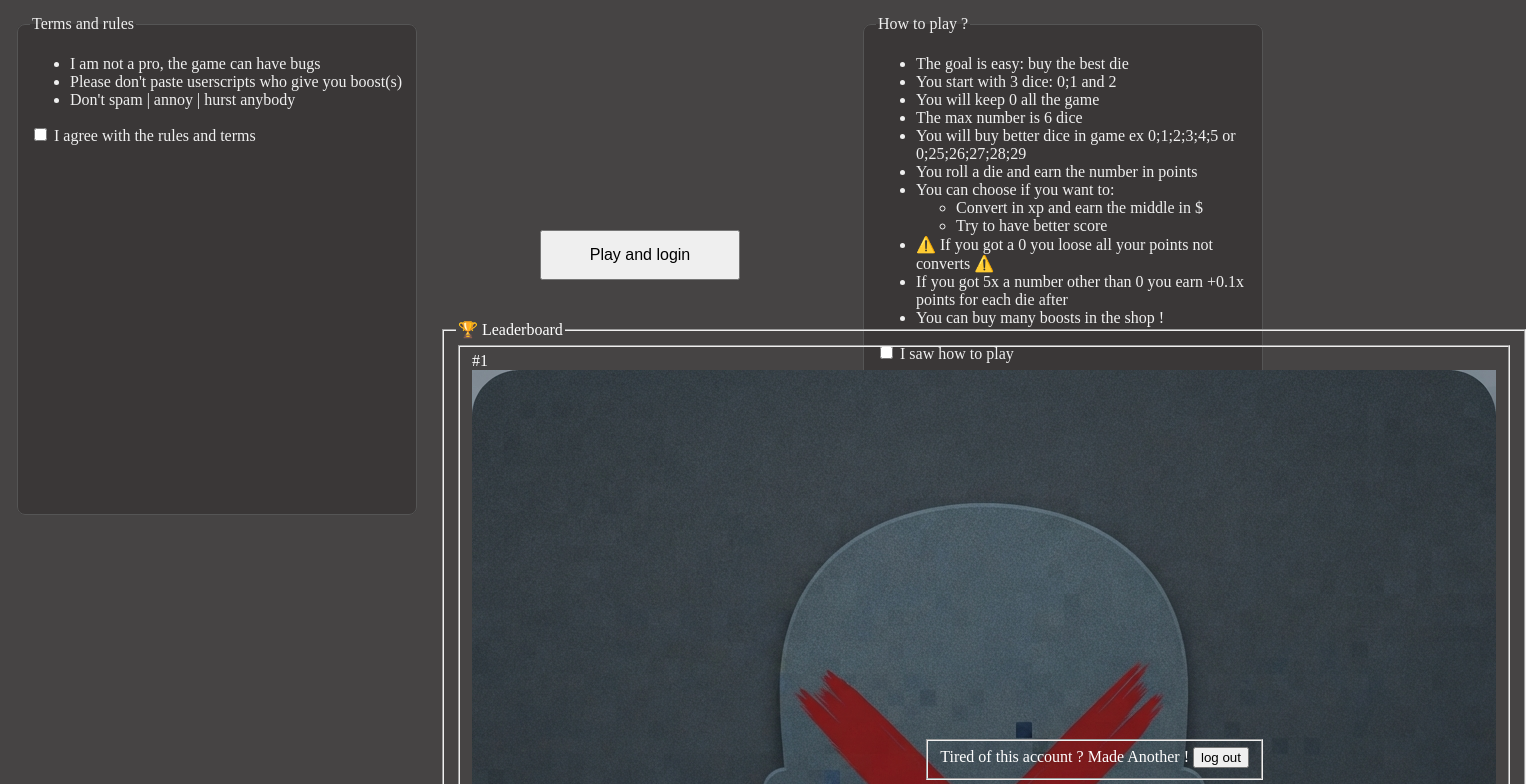
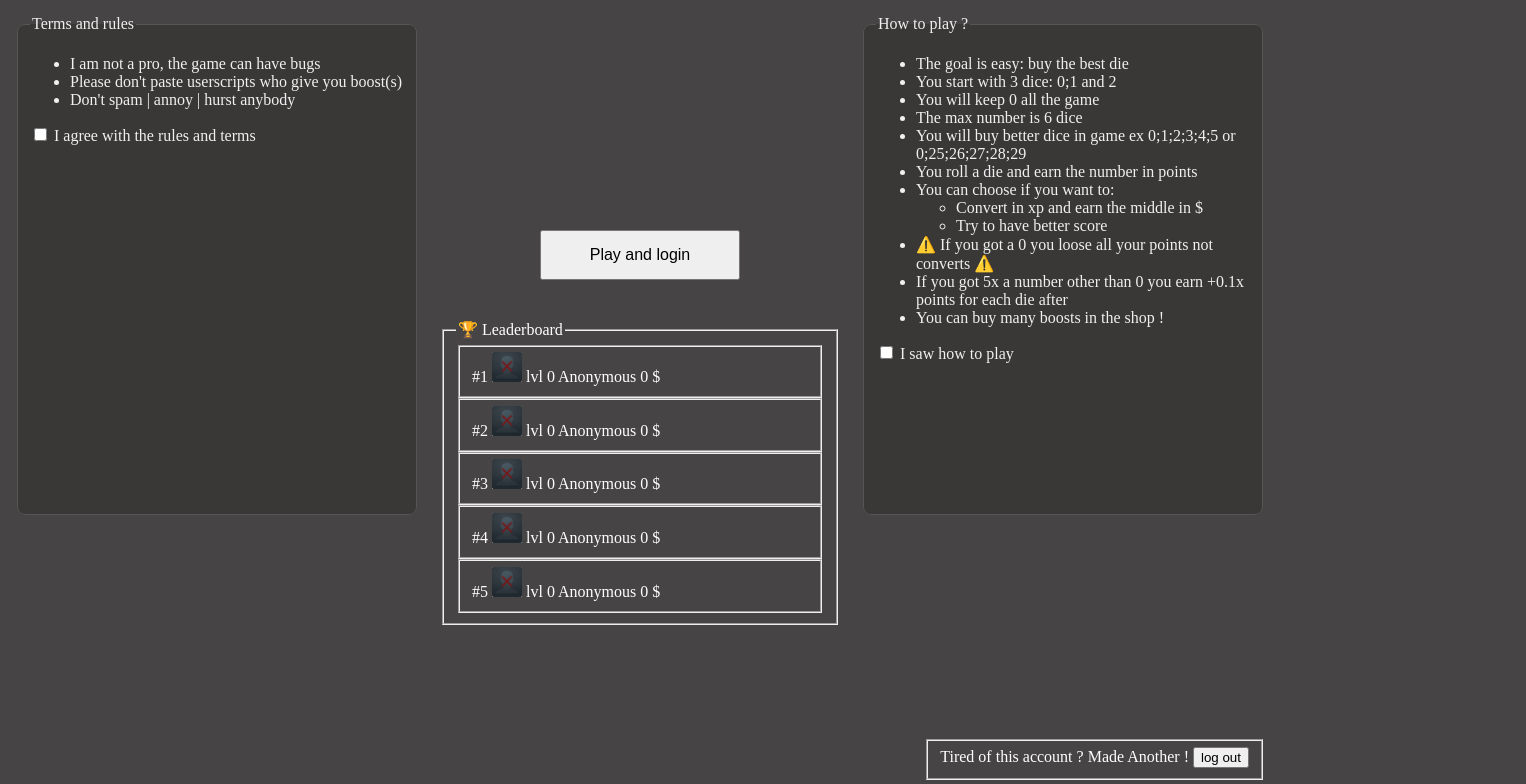
Before and after one commit to DDio-official/DD.io, a plain HTML site: page index.html in a window 1280 px wide. Shown: the top 784 px of the page, 1526 px wide, since content can reach past the window. Drawn offline with Linux system fonts and the light colour scheme.

Commit message:
Add files via upload

```diff
--- a/acceuil.css
+++ b/acceuil.css
@@ -100,3 +100,8 @@ html, body {
     line-height: 1;
     transition: transform 0.1s ease-in-out;
 }
+
+.pdp {
+    width: 30px;
+    height: 30px;
+}
--- a/index.html
+++ b/index.html
@@ -75,7 +75,7 @@
             <div class="leaderboard-row">
                 <fieldset>
                     <span class="rank">#1</span>
-                    <img class="pdp" src="" alt="pdp">
+                    <img class="pdp" src="./test.png" alt="pdp">
                     <span class="lvl"></span>
                     <span class="name"></span>
                     <span class="money"></span>
@@ -84,7 +84,7 @@
             <div class="leaderboard-row">
                 <fieldset>
                     <span class="rank">#2</span>
-                    <img class="pdp" src="" alt="pdp">
+                    <img class="pdp" src="./test.png" alt="pdp">
                     <span class="lvl"></span>
                     <span class="name"></span>
                     <span class="money"></span>
@@ -93,7 +93,7 @@
             <div class="leaderboard-row">
                 <fieldset>
                     <span class="rank">#3</span>
-                    <img class="pdp" src="" alt="pdp">
+                    <img class="pdp" src="./test.png" alt="pdp">
                     <span class="lvl"></span>
                     <span class="name"></span>
                     <span class="money"></span>
@@ -102,7 +102,7 @@
             <div class="leaderboard-row">
                 <fieldset>
                     <span class="rank">#4</span>
-                    <img class="pdp" src="" alt="pdp">
+                    <img class="pdp" src="./test.png" alt="pdp">
                     <span class="lvl"></span>
                     <span class="name"></span>
                     <span class="money"></span>
@@ -111,7 +111,7 @@
             <div class="leaderboard-row">
                 <fieldset>
                     <span class="rank">#5</span>
-                    <img class="pdp" src="" alt="pdp">
+                    <img class="pdp" src="./test.png" alt="pdp">
                     <span class="lvl"></span>
                     <span class="name"></span>
                     <span class="money"></span>
```
